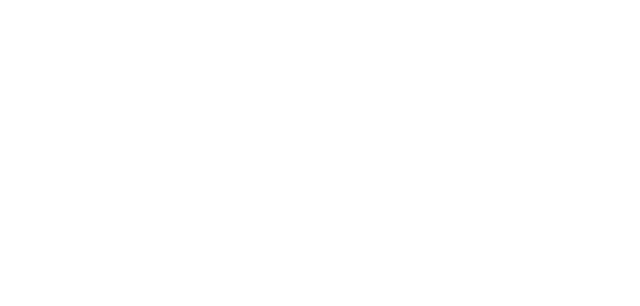
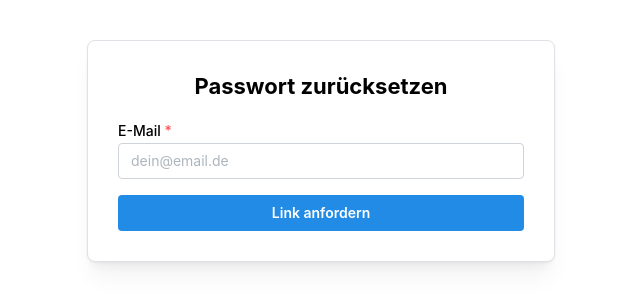
Before and after one commit to Lavicka13/zeiterfassung_frontend, a React (Create React App) app: page /passwort-vergessen in a window 1280 px wide. Before the commit this address had no page. Shown: the top 306 px of the page, without its empty margins (319-959 px from the left). Built offline with nearby package versions, Linux system fonts and the light colour scheme.

Commit message:
PasswortVergessen

```diff
--- a/src/App.js
+++ b/src/App.js
@@ -2,7 +2,8 @@ import React from 'react';
 import { BrowserRouter as Router, Routes, Route, Navigate } from 'react-router-dom';
 import LoginPage from './Pages/LoginPage';
 import Dashboard from './Pages/Dashboard';
-import Verwaltung from './Pages/Verwaltung'
+import Verwaltung from './Pages/Verwaltung';
+import PasswortVergessen from "./Pages/PasswortVergessen";
 import { isLoggedIn } from './utils/auth';
 import '@mantine/core/styles.css';
 
@@ -17,6 +18,7 @@ function App() {
                     isLoggedIn() ? <Dashboard /> : <Navigate to="/login" />
                 } />
                  <Route path="/verwaltung" element={<Verwaltung />} />
+                 <Route path="/passwort-vergessen" element={<PasswortVergessen />} />
 
                 {/* Hier kannst du später weitere protected pages hinzufügen */}
             </Routes>
--- a/src/Pages/PasswortVergessen.jsx
+++ b/src/Pages/PasswortVergessen.jsx
@@ -0,0 +1,71 @@
+import React, { useState } from "react";
+import {
+  Title,
+  TextInput,
+  Button,
+  Paper,
+  Container,
+  MantineProvider,
+} from "@mantine/core";
+
+function PasswortVergessen() {
+  const [email, setEmail] = useState("");
+  const [loading, setLoading] = useState(false);
+
+  const handleSubmit = async (e) => {
+    e.preventDefault();
+    if (!email) return;
+
+    setLoading(true);
+    try {
+      const response = await fetch("http://localhost:8080/api/passwort-vergessen", {
+        method: "POST",
+        headers: { "Content-Type": "application/json" },
+        body: JSON.stringify({ email }),
+      });
+
+      if (response.ok) {
+        alert("Der Administrator wurde benachrichtigt.");
+        setEmail("");
+      } else {
+        alert("Fehler beim Versenden der Anfrage.");
+      }
+    } catch (err) {
+      alert("Netzwerkfehler oder Server nicht erreichbar.");
+      console.error(err);
+    } finally {
+      setLoading(false);
+    }
+  };
+
+  return (
+    <MantineProvider withGlobalStyles withNormalizeCSS>
+      <Container size={500} my={40}>
+        <Paper withBorder shadow="md" p={30} radius="md">
+          <Title order={3} mb="md" align="center">
+            Passwort zurücksetzen
+          </Title>
+          <form onSubmit={handleSubmit}>
+            <TextInput
+              label="E-Mail"
+              placeholder="dein@email.de"
+              required
+              value={email}
+              onChange={(e) => setEmail(e.currentTarget.value)}
+            />
+            <Button
+              fullWidth
+              mt="md"
+              type="submit"
+              loading={loading}
+            >
+              Link anfordern
+            </Button>
+          </form>
+        </Paper>
+      </Container>
+    </MantineProvider>
+  );
+}
+
+export default PasswortVergessen;
```
